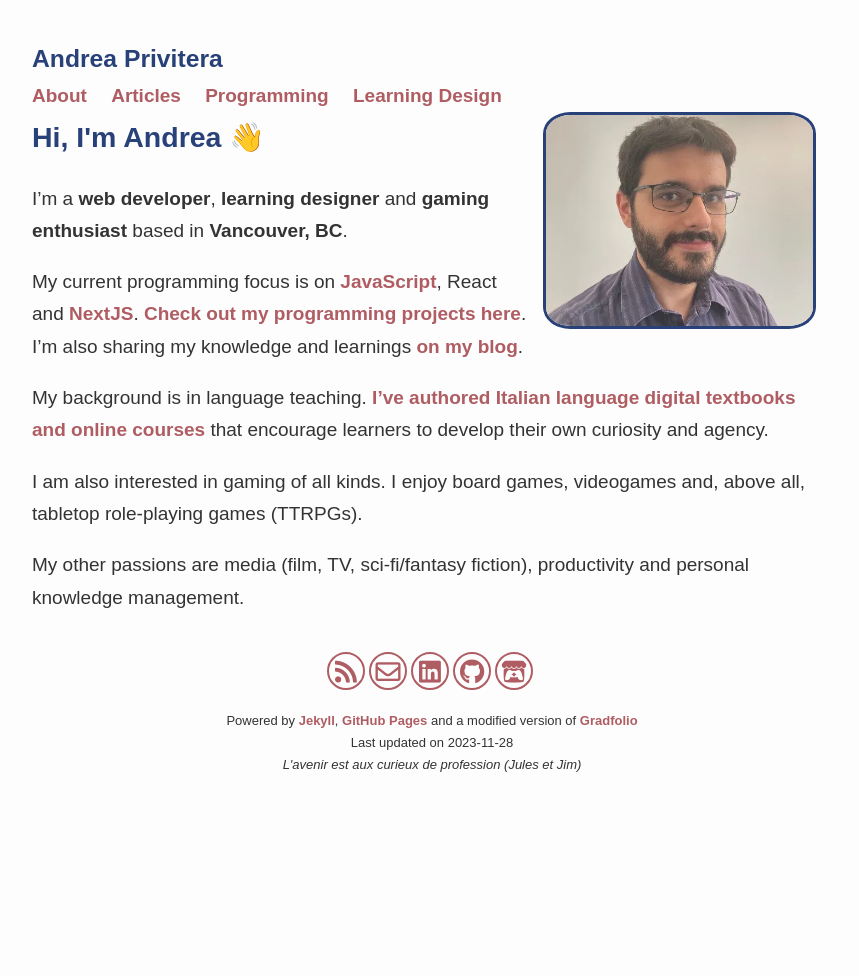
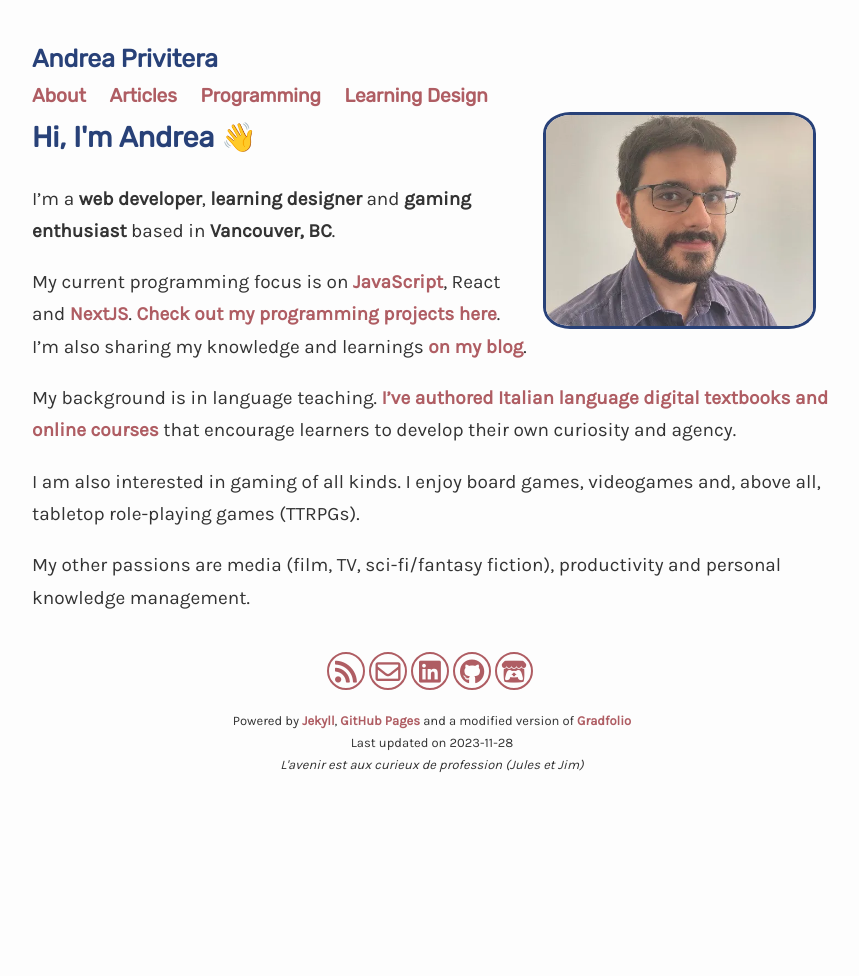
Before and after one commit to anprivitera/anprivitera.github.io, a Jekyll site: the page built from index.md, in a window 1280 px wide. Shown: the whole page, without its empty margins (208-1067 px from the left). Built offline with Jekyll 4.4.1, drawn with Linux system fonts in a browser that asks for light colours; nearby versions of some CDN libraries; emoji names are drawn with the system emoji font; comment, search, counter and statistics services are not loaded.

Commit message:
used import for google fonts

```diff
--- a/assets/css/_sass/google-fonts.scss
+++ b/assets/css/_sass/google-fonts.scss
@@ -1,18 +1 @@
-@font-face {
-  font-family: 'Rubik';
-  font-style: normal;
-  font-weight: 400;
-  src: local('Rubik'), local('Rubik-Regular'), url('/assets/fonts/Rubik-VariableFont_wght.ttf') format('ttf');
-}
-
-@font-face {
-  font-family: 'Fira Mono';
-  font-style: normal;
-  font-weight: 400;
-  src: local('Fira Mono'), local('FiraMono-Regular'), url('/assets/fonts/FiraMono-Regular.ttf') format('ttf');
-}
-
-@font-face {
-  font-family: 'Karla';
-  src: local('Karla'), local('Karla-Regular'), url('/assets/fonts/Karla-VariableFont_wght.ttf') format('ttf');
-}
+@import url('https://fonts.googleapis.com/css2?family=Fira+Mono&family=Karla&family=Rubik&display=swap');
```
